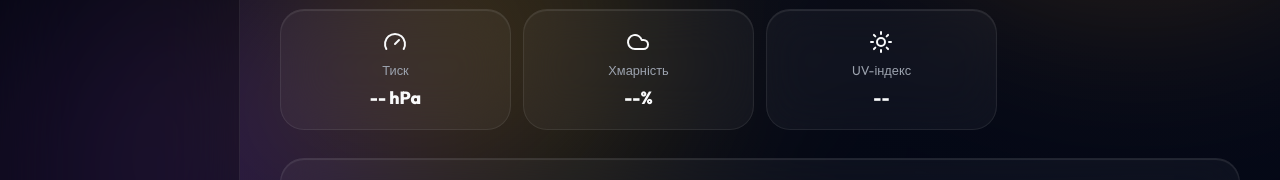
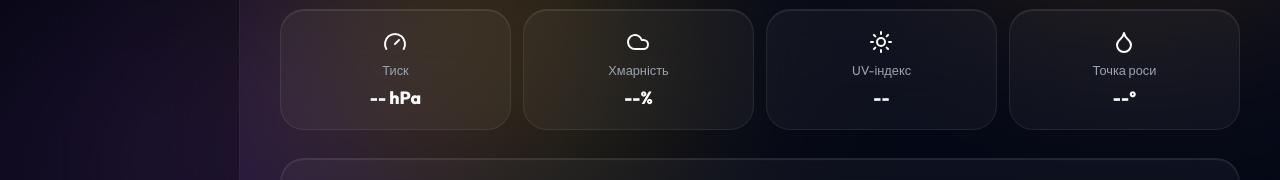
Before and after one commit to Arsenk0/WEBweather, a website built with Vite: page index.html in a window 1280 px wide. Shown: the part 493-673 px from the top of the page. Built offline with nearby package versions, Linux system fonts and the light colour scheme; no server answers.

Commit message:
UI Fix: Added 8th metric (Dew Point) to complete the grid symmetry

```diff
--- a/index.html
+++ b/index.html
@@ -141,6 +141,11 @@
                                 <i data-lucide="sun"></i>
                                 <span>UV-індекс</span>
                                 <strong id="uv-index">--</strong>
+                            </div>
+                            <div class="metric-box-v3 glass-panel">
+                                <i data-lucide="droplet"></i>
+                                <span>Точка роси</span>
+                                <strong id="dew-point">--°</strong>
                             </div>
                         </div>
 
--- a/main.js
+++ b/main.js
@@ -156,6 +156,7 @@ function updateUI(weather, aqi, cityName) {
     document.getElementById('pressure').textContent = `${Math.round(cur.surface_pressure)} hPa`;
     document.getElementById('clouds').textContent = `${cur.cloud_cover}%`;
     document.getElementById('uv-index').textContent = daily.uv_index_max[0].toFixed(1);
+    document.getElementById('dew-point').textContent = `${Math.round(cur.dew_point_2m)}°`;
 
     // AQI
     const aVal = aqi.current.european_aqi;
```
